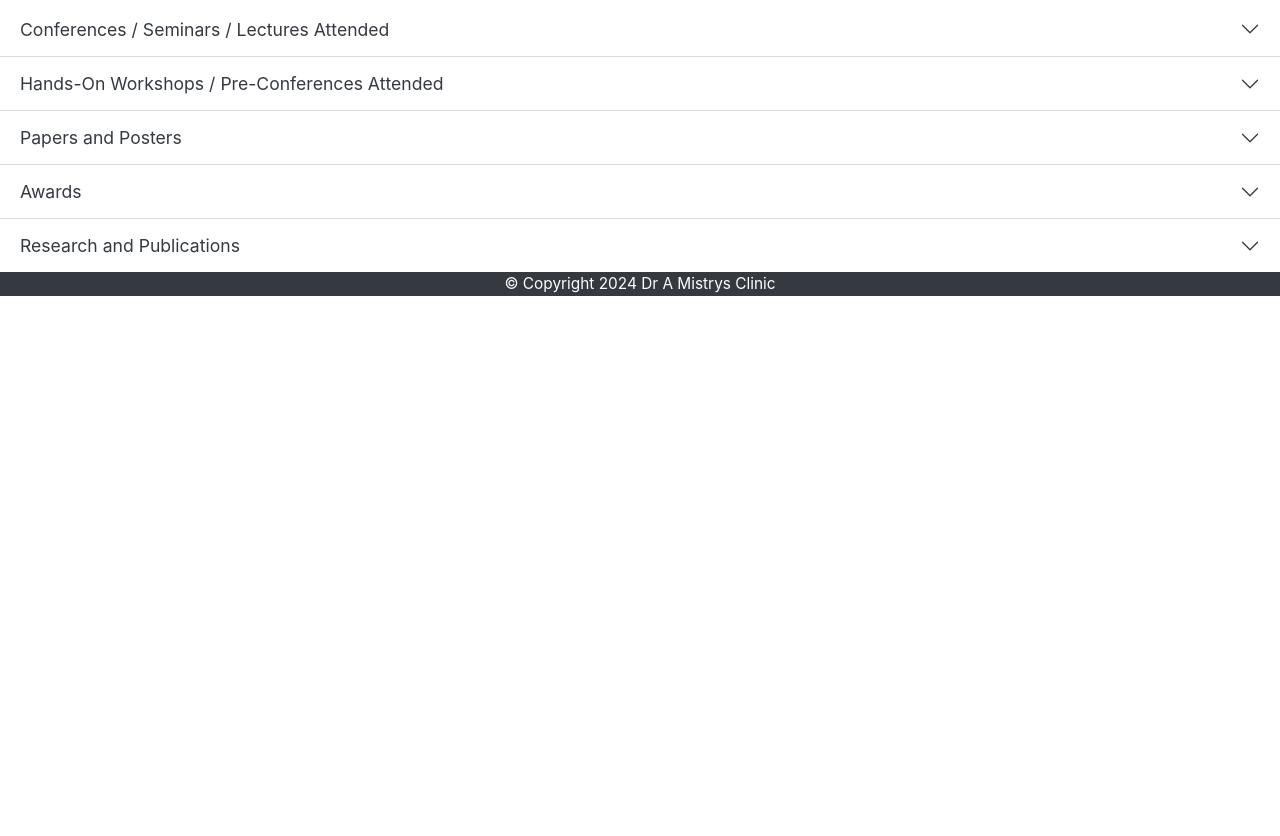
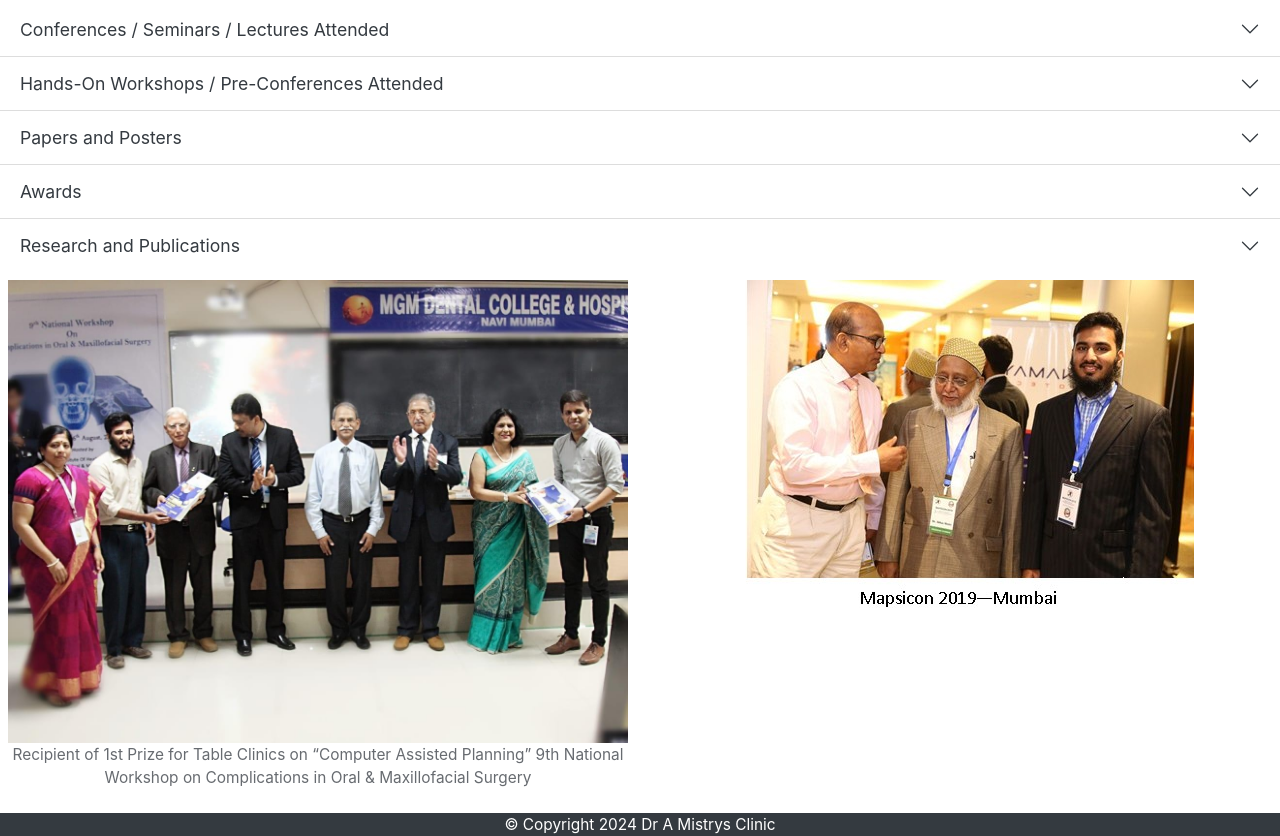
Before and after one commit to yusufmistry/DRAMISTRYCLINIC, a website: page AchDrTaher.html in a window 1280 px wide. Shown: the part 684-1520 px from the top of the page. Before the commit the page ends 980 px from the top, so only its background shows below. Drawn offline with nearby package versions, Linux system fonts and the light colour scheme.

Commit message:
Taher photos update

```diff
--- a/AchDrTaher.html
+++ b/AchDrTaher.html
@@ -593,6 +593,32 @@
       </div>
     </div>
 
+    <!-- Awards Thumbnails -->
+    <div class="row p-2">
+      <div class="col-lg-6">
+        <figure class="text-center">
+          <img
+            src="./media/Taher Carosel/taher awards 1.jpg"
+            class="img img-fluid"
+            alt=""
+          />
+          <figcaption class="figure-caption text-center">
+            Recipient of 1st Prize for Table Clinics on “Computer Assisted Planning” 9th National Workshop on Complications in Oral & Maxillofacial Surgery
+          </figcaption>
+        </figure>
+      </div>
+      <div class="col-lg-6">
+        <figure class="text-center">
+          <img
+            src="./media/Taher Carosel/taher awards 2 Mapsicon.jpg"
+            class="img img-fluid"
+            alt=""
+          />
+        </figure>
+      </div>
+    </div>
+
+
     <!-- Footer with Copyright -->
     <footer id="footer"></footer>
     <script src="./components/footer.js"></script>
```
Also changed, not shown: AboutTaher.html (+8 -0 lines), media/Taher Carosel/taher awards 1.jpg (added), media/Taher Carosel/taher awards 2 Mapsicon.jpg (added), media/Taher Carosel/taher-20 -changgung.jpg (added), 1 other file.
